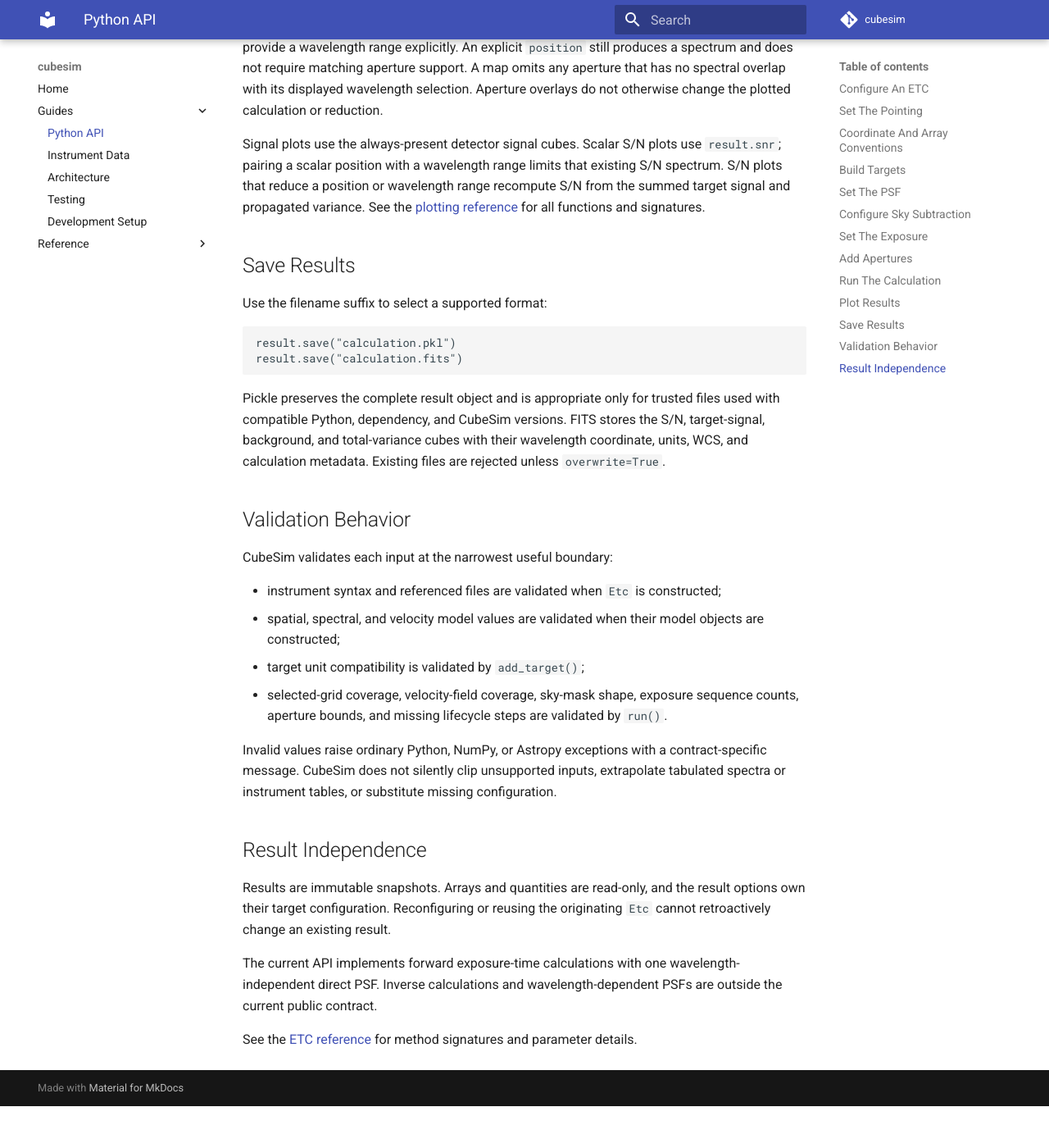
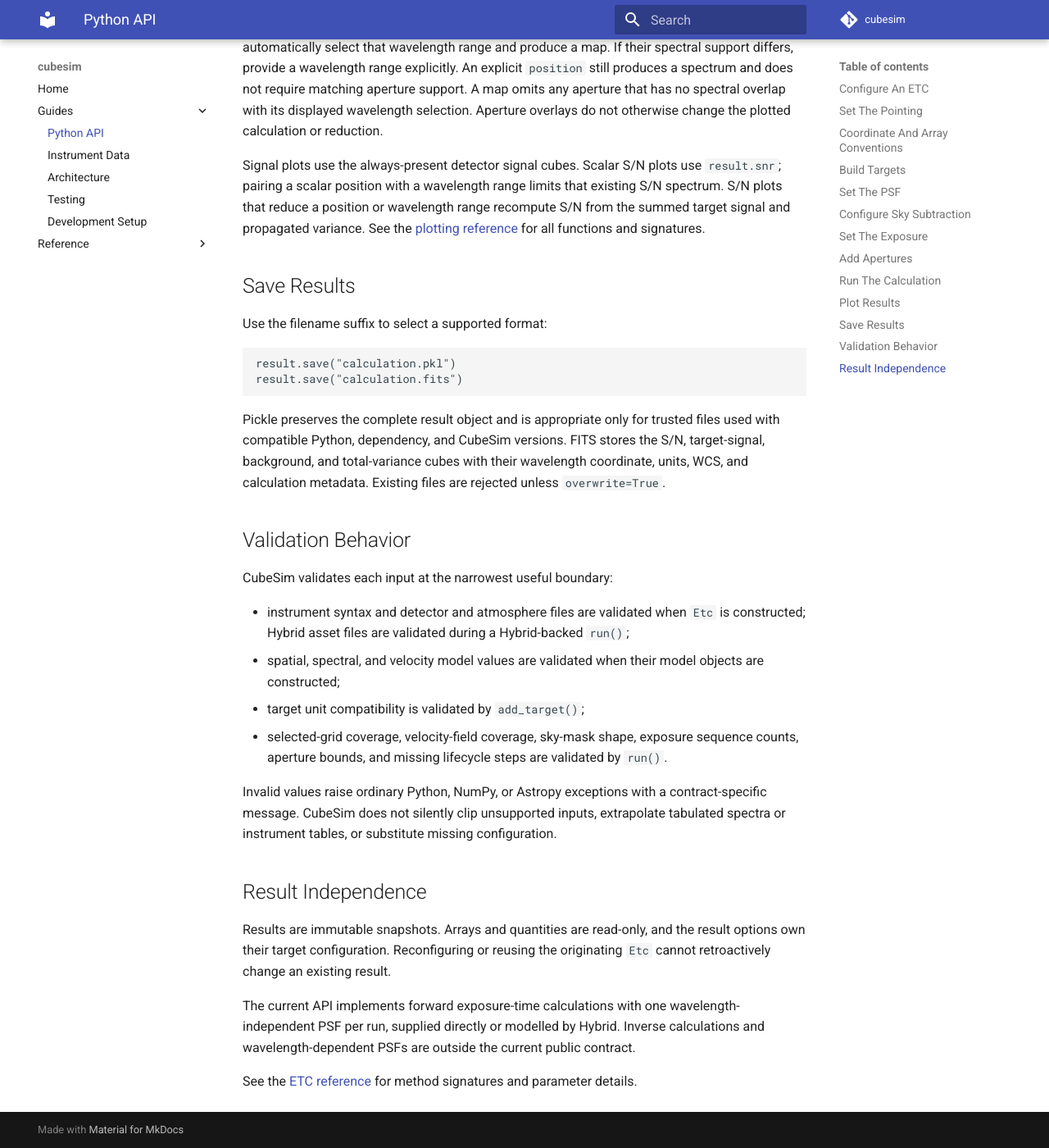
Before and after one commit to nvnunes/cubesim, an MkDocs documentation site: the page built from docs/api.md, in a window 1280 px wide and 1400 px high, scrolled down 8247 px. Shown: the whole window at 82% size. Built offline with MkDocs 1.6.1 and Material for MkDocs 9.7.7, drawn with Linux system fonts in a browser that asks for light colours; comment, search, counter and statistics services are not loaded; before the commit the page ends 9596 px from its top, so only the background shows below that; some of the changed text lies outside the part shown.

```diff
--- a/docs/api.md
+++ b/docs/api.md
@@ -446,8 +447,9 @@ are rejected unless `overwrite=True`.
 
 CubeSim validates each input at the narrowest useful boundary:
 
-- instrument syntax and referenced files are validated when `Etc` is
-  constructed;
+- instrument syntax and detector and atmosphere files are validated when
+  `Etc` is constructed; Hybrid asset files are validated during a Hybrid-backed
+  `run()`;
 - spatial, spectral, and velocity model values are validated when their model
   objects are constructed;
 - target unit compatibility is validated by `add_target()`;
@@ -467,8 +469,9 @@ result options own their target configuration. Reconfiguring or reusing the
 originating `Etc` cannot retroactively change an existing result.
 
 The current API implements forward exposure-time calculations with one
-wavelength-independent direct PSF. Inverse calculations and
-wavelength-dependent PSFs are outside the current public contract.
+wavelength-independent PSF per run, supplied directly or modelled by Hybrid.
+Inverse calculations and wavelength-dependent PSFs are outside the current
+public contract.
 
 See the [ETC reference](reference/etc.md) for method signatures and parameter
 details.
```
Also changed, not shown: other parts of docs/api.md (+4 -3 lines), README.md (+14 -4 lines), docs/index.md (+5 -0 lines), example/README.md (+2 -1 lines), 1 other file.
